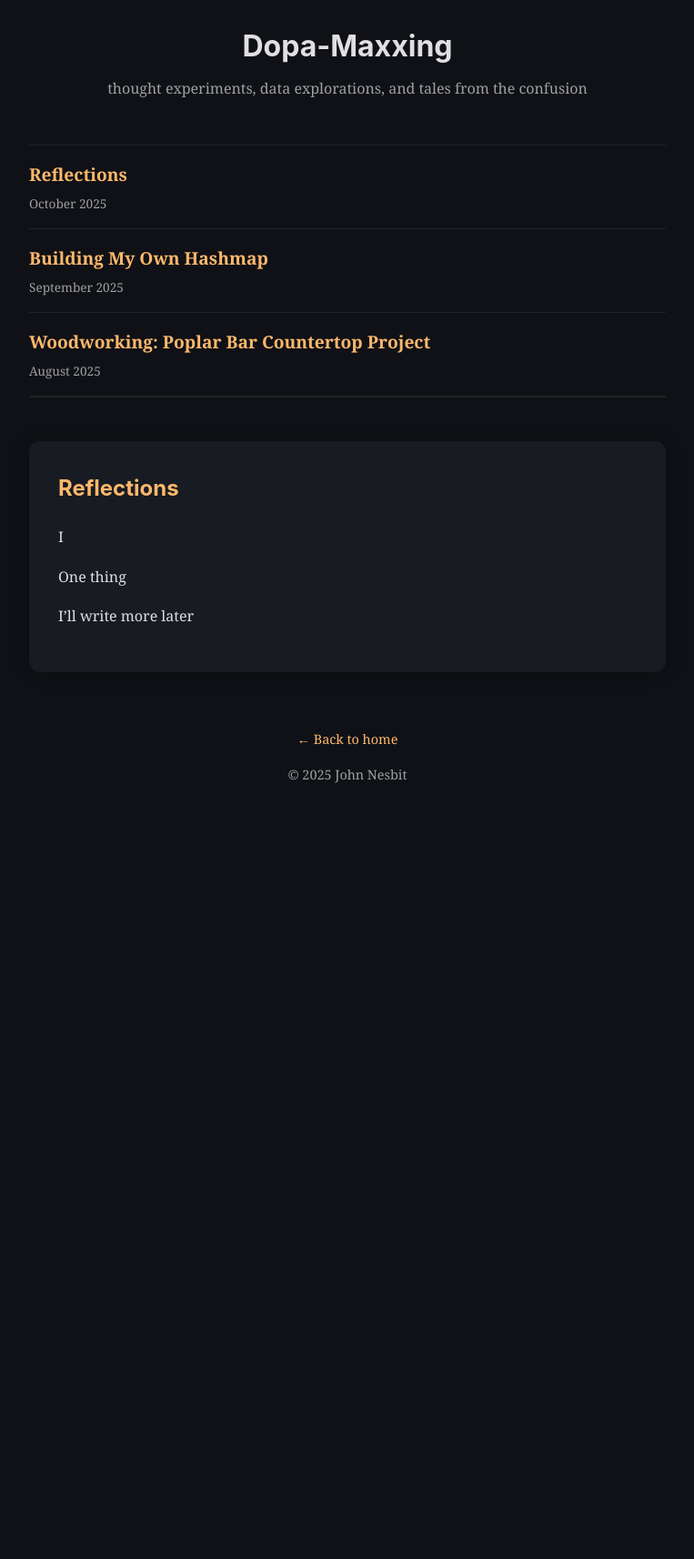
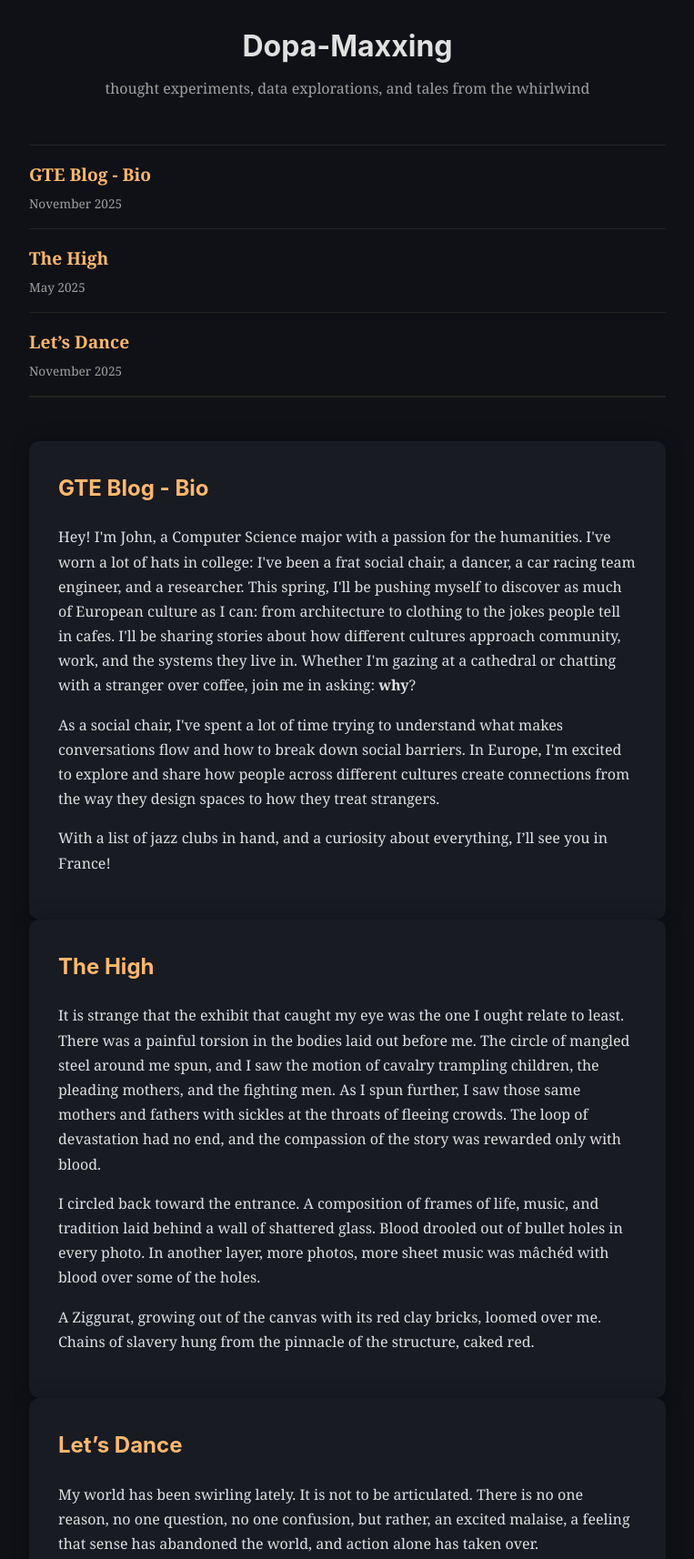
Before and after one commit to JohnNesbit/JohnNesbit.github.io, a plain HTML site: page blog.html in a window 1280 px wide. Shown: the part 29-1743 px from the top of the page at 91% size, without its empty margins (258-1021 px from the left). Before the commit the page ends 940 px from the top, so only its background shows below. Drawn offline with Linux system fonts and the light colour scheme.

Commit message:
add old blog posts

```diff
--- a/blog.html
+++ b/blog.html
@@ -111,40 +111,72 @@
 <body>
   <header>
     <h1>Dopa-Maxxing</h1>
-    <p>thought experiments, data explorations, and tales from the confusion</p>
+    <p>thought experiments, data explorations, and tales from the whirlwind</p>
   </header>
 
   <main>
     <!-- Blog Post List -->
     <ul class="post-list">
       <li>
-        <a href="#post1">Reflections</a>
-        <span class="date">October 2025</span>
+        <a href="#post4">GTE Blog - Bio</a>
+        <span class="date">November 2025</span>
       </li>
       <li>
-        <a href="#post2">Building My Own Hashmap</a>
-        <span class="date">September 2025</span>
+        <a href="#post2">The High</a>
+        <span class="date">May 2025</span>
       </li>
       <li>
-        <a href="#post3">Woodworking: Poplar Bar Countertop Project</a>
-        <span class="date">August 2025</span>
+        <a href="#post3">Let’s Dance</a>
+        <span class="date">November 2025</span>
       </li>
     </ul>
 
-    <!-- Example Post -->
-    <article id="post1">
-      <h2>Reflections</h2>
+
+    <article id="post4">
+      <h2>GTE Blog - Bio</h2>
       <p>
-        I
+Hey! I'm John, a Computer Science major with a passion for the humanities. I've worn a lot of hats in college: I've been a frat social chair, a dancer, a car racing team engineer, and a researcher. This spring, I'll be pushing myself to discover as much of European culture as I can: from architecture to clothing to the jokes people tell in cafes. I'll be sharing stories about how different cultures approach community, work, and the systems they live in. Whether I'm gazing at a cathedral or chatting with a stranger over coffee, join me in asking: <b>why</b>?
       </p>
       <p>
-        One thing
+As a social chair, I've spent a lot of time trying to understand what makes conversations flow and how to break down social barriers. In Europe, I'm excited to explore and share how people across different cultures create connections from the way they design spaces to how they treat strangers.
       </p>
       <p>
-        I’ll write more later
+With a list of jazz clubs in hand, and a curiosity about everything, I’ll see you in France!
+      </p>
+
+    </article>
+
+    <article id="post2">
+      <h2>The High</h2>
+      <p>
+It is strange that the exhibit that caught my eye was the one I ought relate to least. There was a painful torsion in the bodies laid out before me. The circle of mangled steel around me spun, and I saw the motion of cavalry trampling children, the pleading mothers, and the fighting men. As I spun further, I saw those same mothers and fathers with sickles at the throats of fleeing crowds. The loop of devastation had no end, and the compassion of the story was rewarded only with blood.
+      </p>
+      <p>
+I circled back toward the entrance. A composition of frames of life, music, and tradition laid behind a wall of shattered glass. Blood drooled out of bullet holes in every photo. In another layer, more photos, more sheet music was mâchéd with blood over some of the holes.
+      </p>
+      <p>
+A Ziggurat, growing out of the canvas with its red clay bricks, loomed over me. Chains of slavery hung from the pinnacle of the structure, caked red.
+      </p>
+    </article>
+
+    <article id="post3">
+      <h2>Let’s Dance</h2>
+      <p>
+My world has been swirling lately. It is not to be articulated. There is no one reason, no one question, no one confusion, but rather, an excited malaise, a feeling that sense has abandoned the world, and action alone has taken over.
+      </p>
+      <p>
+So, we dance. We dance until things make sense again; we dance until the haze of the club is replaced by a clarity of regret.
+      </p>
+      <p>
+I close my eyes under an array of laser light and let my head spin. My arms punch to a gated drum. Every spin of my head, every lyric shouted through a dumb grin is another question answered. Every view of my brother and his fiance twirling in the crowd gave me direction.
+      </p>
+      <p>
+	 Oddly enough, in this moment of swirling, the swirling stopped.
       </p>
     </article>
   </main>
+
+
 
   <footer>
     <p><a href="index.html">← Back to home</a></p>
```
